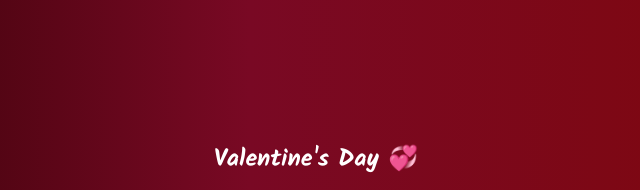
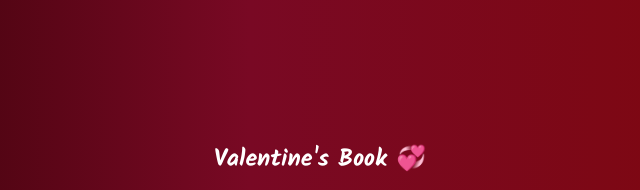
Before and after one commit to shaqqitech/valentine-book, a plain HTML site: page index.html in a window 1280 px wide. Shown: the top 190 px of the page, 326-966 px from the left. Drawn offline with Linux system fonts and the light colour scheme; a web font is replaced by a local one.

Commit message:
minor change

```diff
--- a/index.html
+++ b/index.html
@@ -18,7 +18,7 @@
         <input type="checkbox" id="c7">
         <div class="cover"><img src="./images/img2.jpg" alt=""></div>
         <div class="book">
-            <h2 class="section">Valentine's Day 💞</h2>
+            <h2 class="section">Valentine's Book 💞</h2>
 
             <!-- Page 1 -->
             <div class="flip-page" id="p1">
```
